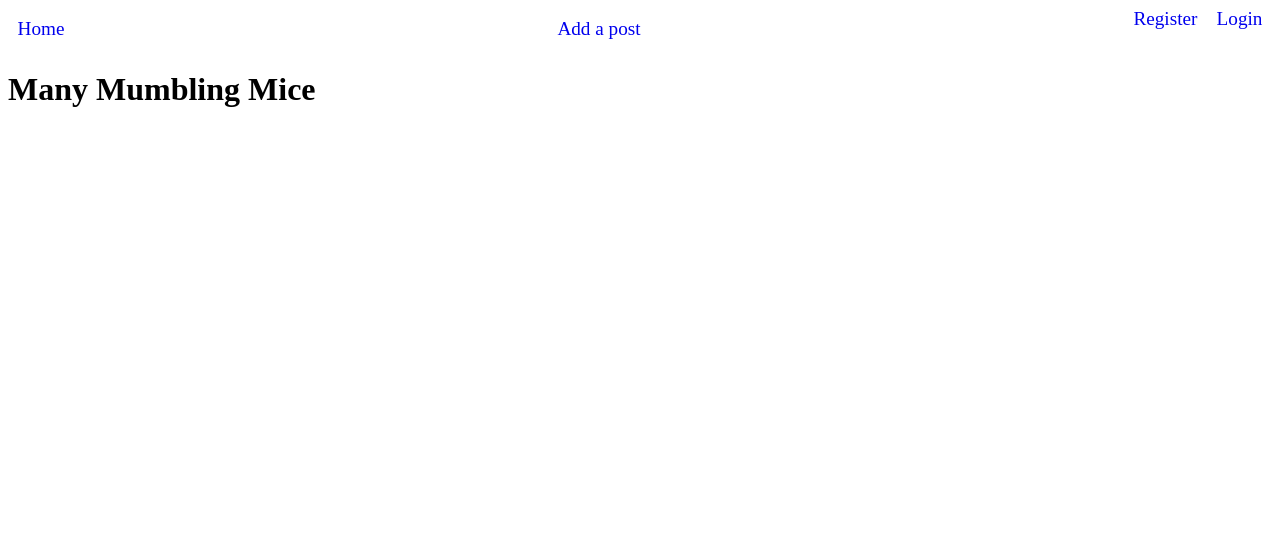
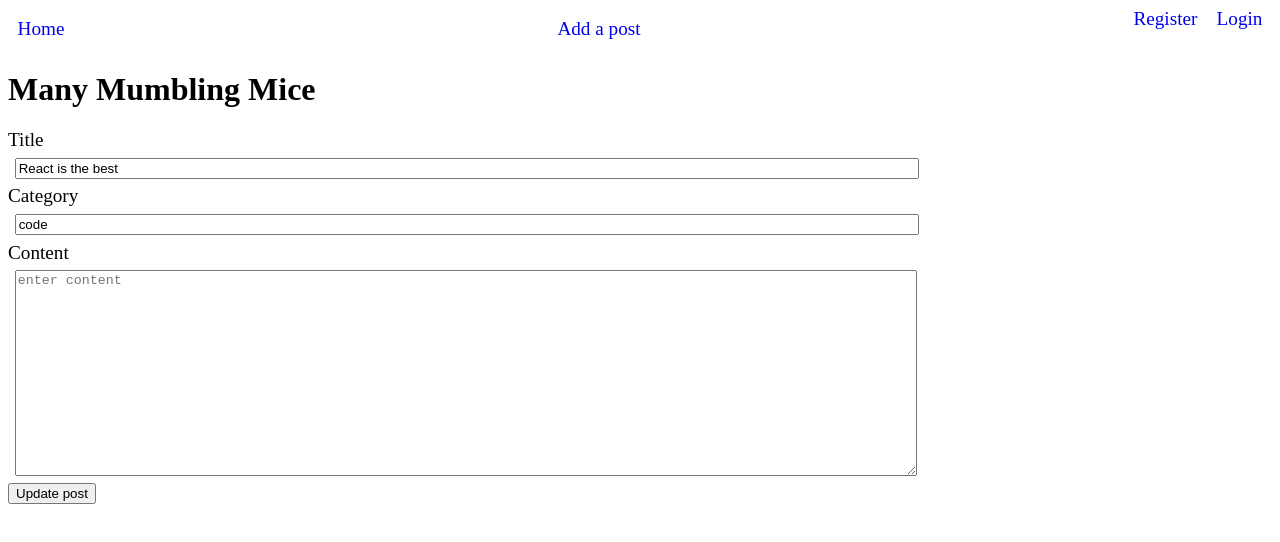
Before and after one commit to kshamseera/Simple-Blog-App-CRUD, a React (Create React App) app: page /posts/edit/1 in a window 1280 px wide. Shown: the top 542 px of the page. Built offline with nearby package versions, Linux system fonts and the light colour scheme.

Commit message:
added update feature

```diff
--- a/src/App.js
+++ b/src/App.js
@@ -5,6 +5,7 @@ import Nav from './components/Nav'
 import BlogPosts from './components/BlogPosts'
 import BlogPost from './components/BlogPost'
 import NewBlogPost from './components/NewBlogPost'
+import EditBlogPost from './components/EditBlogPost'
 import Register from './components/Register'
 import Login from './components/Login'
 
@@ -31,6 +32,12 @@ const App = () => {
     const otherBlogPosts = blogPosts.filter((post) =>  post._id !== parseInt(id))
     setBlogPosts(otherBlogPosts);
   }
+//update post
+  function updateBlogPost(updatedPost){
+    //remove the post with and add new post with the same id
+    const otherBlogPosts = blogPosts.filter((post) =>  post._id !== parseInt(updatedPost._id))
+    setBlogPosts([...otherBlogPosts, updatedPost])
+ }
 
   //generating new ids for the new post
   function getNextId(){
@@ -67,6 +74,8 @@ const App = () => {
        <Route exact path="/posts/:id" render={(props) =>
        //before rendering blogpost it will execute getPostFromId from props. id will always get through  props.match.params,that is part of Route component
          <BlogPost {...props} post={getPostFromId(props.match.params.id)} showControls deleteBlogPost={deleteBlogPost} />}/>
+         <Route exact path ="/posts/edit/:id" render={(props) =>
+         <EditBlogPost {...props} post={getPostFromId(props.match.params.id)} updateBlogPost={updateBlogPost}/> }/>
          <Route exact path ="/register" render={(props)=> <Register {...props} handleRegister={handleRegister} />} />
          <Route exact path="/login" render={(props) => <Login {...props} handleLogin={handleLogin} />} />
     </Switch>
--- a/src/components/BlogPost.js
+++ b/src/components/BlogPost.js
@@ -16,6 +16,11 @@ const BlogPost = ({history,post,showControls,deleteBlogPost}) => {
         deleteBlogPost(post._id)
         history.push("/")
     }
+    // handle edit in update button
+    function handleEdit(){
+        history.push(`/posts/edit/${post._id}`)
+    }
+
     // console.log("showControls: ",showControls)
     const{title, modified_date, category, content} = post
     return (
@@ -27,7 +32,13 @@ const BlogPost = ({history,post,showControls,deleteBlogPost}) => {
             <p>{category}</p>
             <p>{content}</p>
             {/* //if showControl is true show the button otherwise hide button */}
-            {showControls && <button onClick={handleDelete}>Delete</button>}
+            {showControls &&
+            <div> <button onClick={handleDelete}>Delete</button>
+            {/* //can link in another way as
+            // <Link to={`/posts/edit/${post._id}`}><button>Edit</button></Link> */}
+            { <button onClick ={handleEdit}>Edit</button>}
+            </div>
+            }
         </div>
      );
 }
--- /dev/null
+++ b/src/components/EditBlogPost.js
@@ -0,0 +1,76 @@
+import React, { useState, useEffect } from 'react';
+
+const EditBlogPost = ({history, post,updateBlogPost}) => {
+    //styling
+    const divStyles = {
+        display:'grid',
+        width: '100vw'
+    }
+    const inputStyles = {
+        width: "70vw",
+        margin:'.5em'
+    }
+    const labelStyles = {
+        fontSize: '1.2em'
+    }
+    const textareaStyles = {
+        height:'200px',
+        margin: '.5em',
+        width: '70vw'
+    }
+    //state
+    const initialFormState = {
+        title: "",
+        category: "",
+        content: ""
+    }
+    const[formState,setFormState] = useState(initialFormState)
+    //set the values of post .
+    useEffect(()=> {
+        post&& setFormState({
+            title: post.title,
+            category: post.category,
+            content:post.content
+        })
+    },[post])
+
+    function handleChange(event) {
+        const name = event.target.name
+        const value = event.target.value
+        setFormState({...formState, [name]:value })
+    }
+
+    function handleSubmit(event){
+        event.preventDefault()
+        const updatePost = {
+            _id: post._id,
+            title: formState.title,
+            category: formState.category,
+            modified_date: new Date(),
+            content: formState.content
+        }
+        updateBlogPost(updatePost)
+        history.push("/")
+        // history.push(`/posts/${nextId}`)
+    }
+
+    return (
+        <form onSubmit ={handleSubmit}>
+            <div style ={divStyles}>
+                <label style ={labelStyles}>Title</label>
+                <input style ={inputStyles} required type = "text" name ="title" value={formState.title}placeholder ="enter title" onChange ={handleChange}></input>
+            </div>
+            <div style ={divStyles} >
+                <label style ={labelStyles} >Category</label>
+                <input style ={inputStyles} type = "text" name ="category" value = {formState.category} placeholder ="enter a category" onChange ={handleChange} ></input>
+            </div>
+            <div style ={divStyles} >
+                <label style ={labelStyles} >Content</label>
+                <textarea style ={textareaStyles} type = "text" name ="content" valu= {formState.content}placeholder ="enter content" onChange ={handleChange} ></textarea>
+            </div>
+                <input type ="submit" value="Update post"></input>
+        </form>
+     );
+}
+
+export default EditBlogPost;
```
